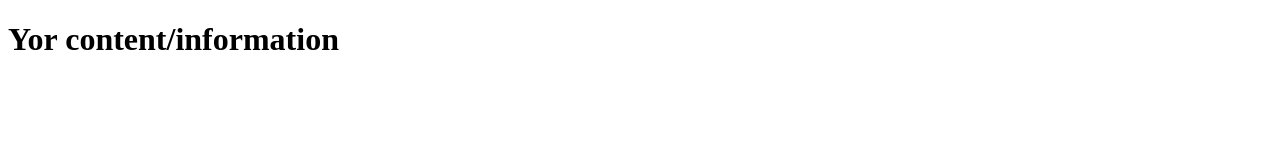
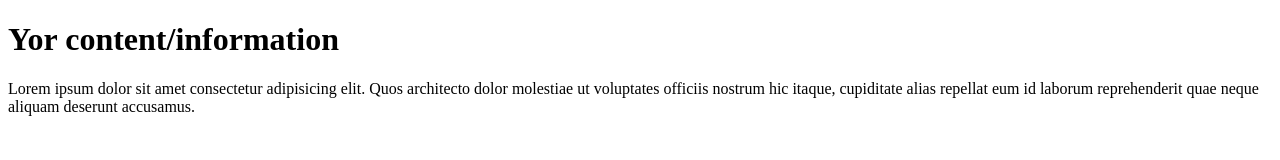
Before and after one commit to Krestik101/Practic, a plain HTML site: page index.html in a window 1280 px wide. Drawn offline with Linux system fonts and the light colour scheme.

Commit message:
HomePage

```diff
--- a/index.html
+++ b/index.html
@@ -10,6 +10,7 @@
 
 <body>
   <h1>Yor content/information</h1>
+  <p>Lorem ipsum dolor sit amet consectetur adipisicing elit. Quos architecto dolor molestiae ut voluptates officiis nostrum hic itaque, cupiditate alias repellat eum id laborum reprehenderit quae neque aliquam deserunt accusamus.</p>
 </body>
 
 </html>
```
